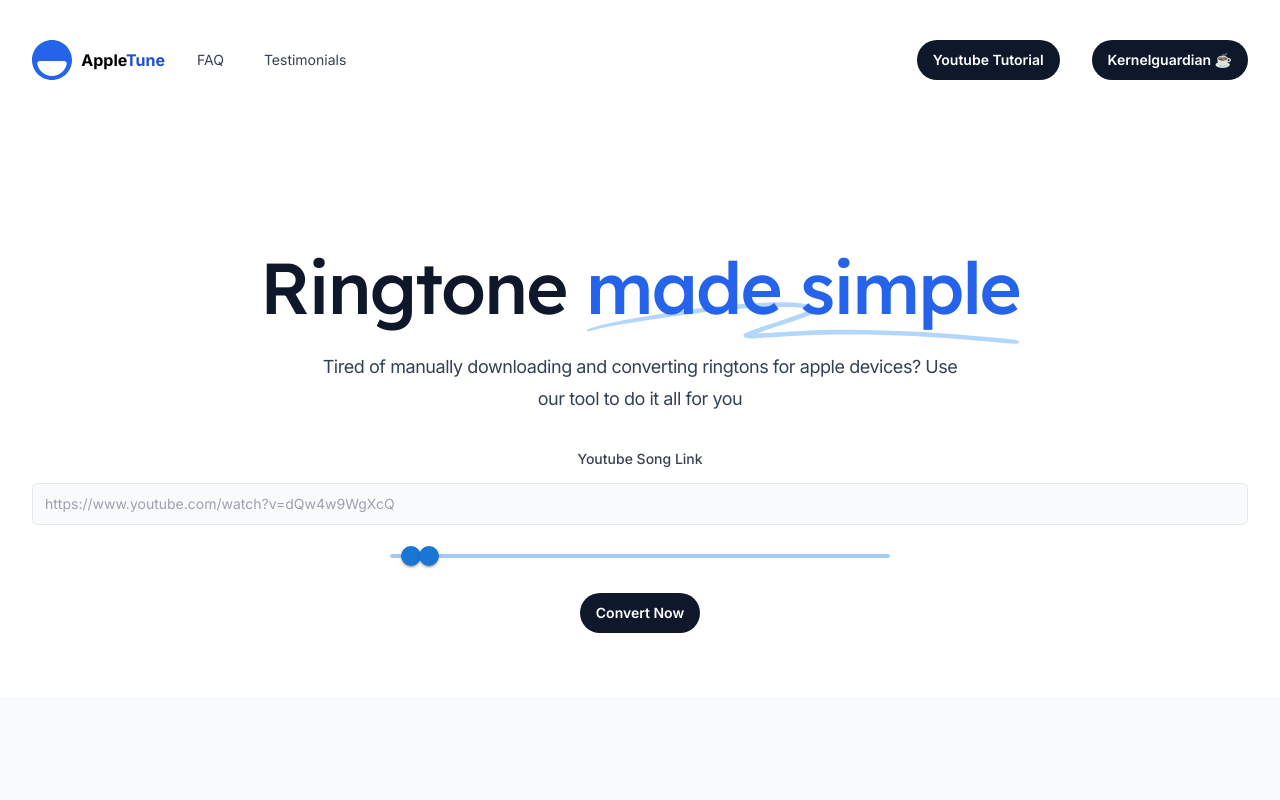
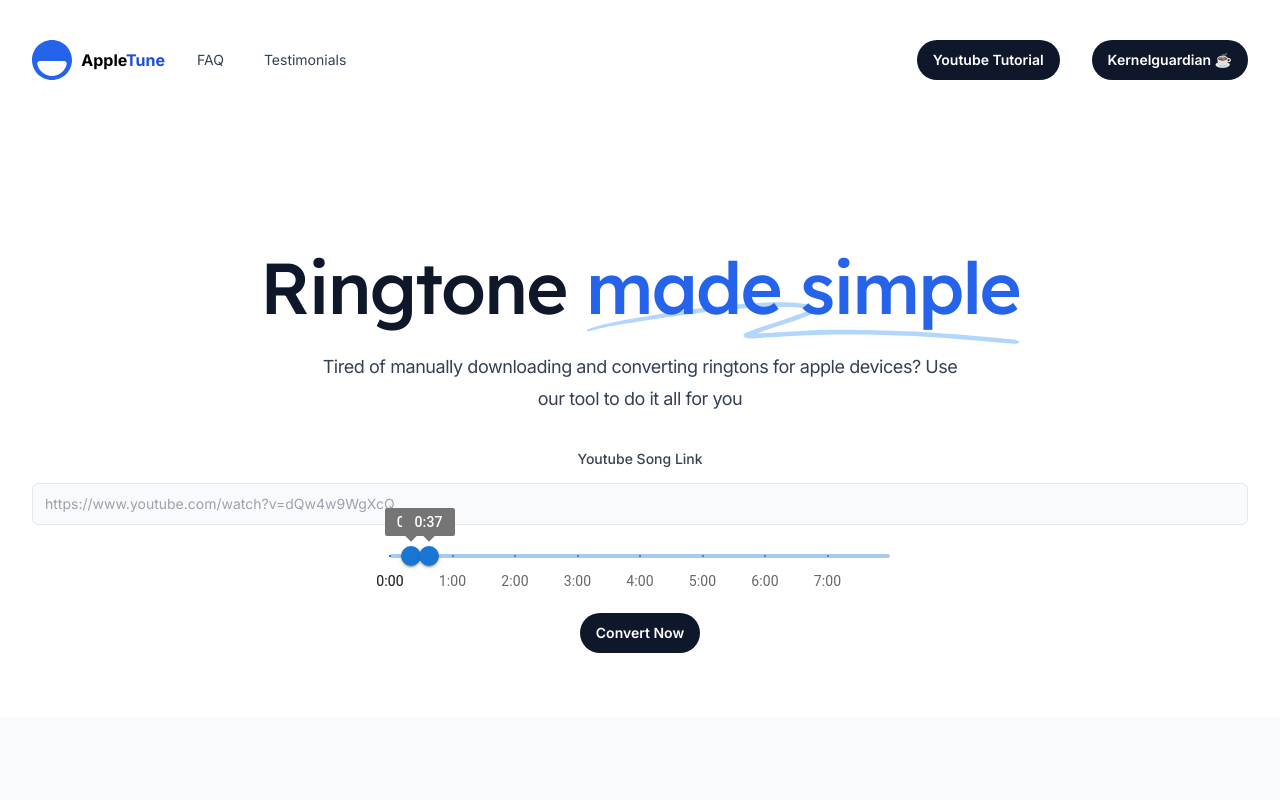
Before and after one commit to kernelguardian/appletune, a Next.js app: page / in a window 1280 px wide. Shown: the top 800 px of the page. Built offline with nearby package versions, Linux system fonts and the light colour scheme.

Commit message:
TimeStamps

```diff
--- a/src/components/Slider.jsx
+++ b/src/components/Slider.jsx
@@ -9,7 +9,18 @@ function valuetext(value) {
 const minDistance = 7
 
 export default function RangeSlider(props) {
-  // const [props.value1, props.setValue1] = React.useState([20, 37])
+  let marks = [
+    {
+      value: 0,
+      label: '0:00',
+    },
+  ]
+  for (let i = 0; i < props.maxValue / 60; i++) {
+    marks.push({
+      value: i * 60,
+      label: i + ':00',
+    })
+  }
 
   const handleChange1 = (event, newValue, activeThumb) => {
     if (!Array.isArray(newValue)) {
@@ -32,11 +43,6 @@ export default function RangeSlider(props) {
   return (
     <Box sx={{ width: 500 }}>
       <Slider
-        sx={
-          {
-            // 'MuiSlider-valueLabelLabel': { hello },
-          }
-        }
         getAriaLabel={() => 'Minimum distance'}
         value={props.value1}
         scale={(x) => {
@@ -48,13 +54,12 @@ export default function RangeSlider(props) {
             (remainingSeconds < 10 ? '0' : '') +
             remainingSeconds
           )
-
-          return x
         }}
         onChange={handleChange1}
-        valueLabelDisplay="auto"
+        marks={marks}
         max={props.maxValue}
         getAriaValueText={valuetext}
+        valueLabelDisplay="on"
         disableSwap
       />
     </Box>
```
